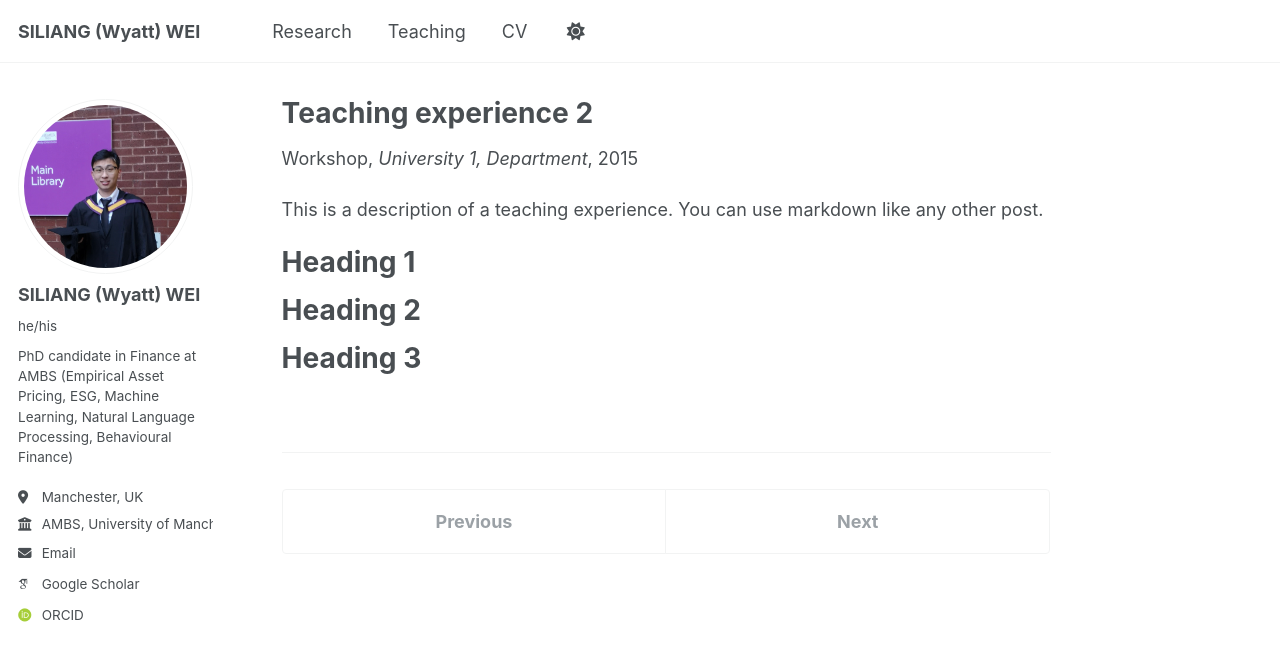
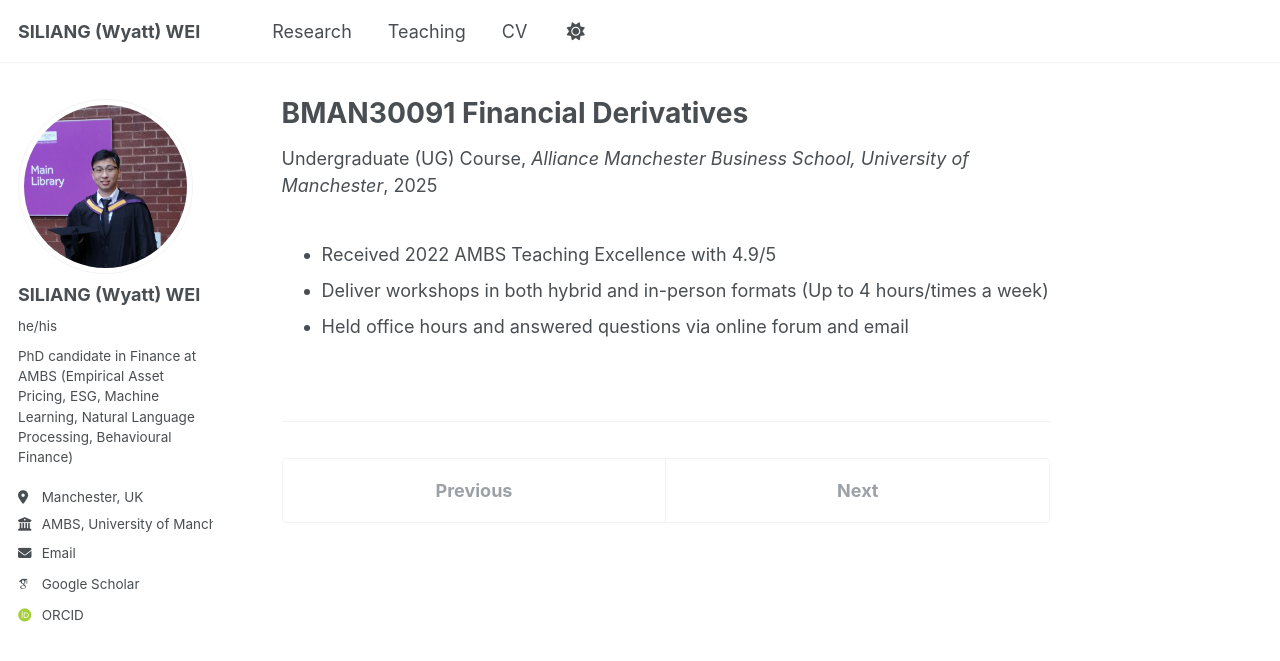
Before and after one commit to wyattswei/wyattswei.github.io, a Jekyll site: the page built from _teaching/2015-spring-teaching-2.md, in a window 1280 px wide. Shown: the top 661 px of the page. Built offline with Jekyll 4.4.1, drawn with Linux system fonts in a browser that asks for light colours; some web fonts are replaced.

Commit message:
Add academic_year to teaching md files, add bman30091, change date display in archive-single.html teaching part

```diff
--- a/_includes/archive-single.html
+++ b/_includes/archive-single.html
@@ -39,7 +39,7 @@
     {% endif %}
 
         {% if post.collection == 'teaching' %}
-          <p> 📚 {{ post.type }}, 🎓 <i>{{ post.venue }}</i>, 🗓️ {{ post.date | default: "1900-01-01" | date: "%Y" }} </p>
+          <p> 📚 {{ post.type }}, 🎓 <i>{{ post.venue }}</i>, 🗓️ {{ post.academic_year }} </p>
         {% elsif post.collection == 'publications' %}
           <p>Published in <i>{{ post.venue }}</i>, {{ post.date | default: "1900-01-01" | date: "%Y" }} </p>
         {% elsif post.date %}
--- a/_teaching/2015-spring-teaching-2.md
+++ b/_teaching/2015-spring-teaching-2.md
@@ -1,20 +1,13 @@
 ---
-title: "Teaching experience 2"
+title: "BMAN30091 Financial Derivatives"
 collection: teaching
-type: "Workshop"
-permalink: /teaching/2015-spring-teaching-1
-venue: "University 1, Department"
-date: 2015-01-01
-location: "City, Country"
+type: "Undergraduate (UG) Course"
+permalink: /teaching/bman30091-financial-derivatives
+venue: "Alliance Manchester Business School, University of Manchester"
+academic_year: 2021-2024
 ---
 
-This is a description of a teaching experience. You can use markdown like any other post.
-
-Heading 1
-======
-
-Heading 2
-======
-
-Heading 3
-======
+* Received 2022 AMBS Teaching Excellence with 4.9/5
+* Deliver workshops in both hybrid and in-person formats
+    (Up to 4 hours/times a week)
+* Held office hours and answered questions via online forum and email
```
Also changed, not shown: _teaching/2014-spring-teaching-1.md (+1 -10 lines).
